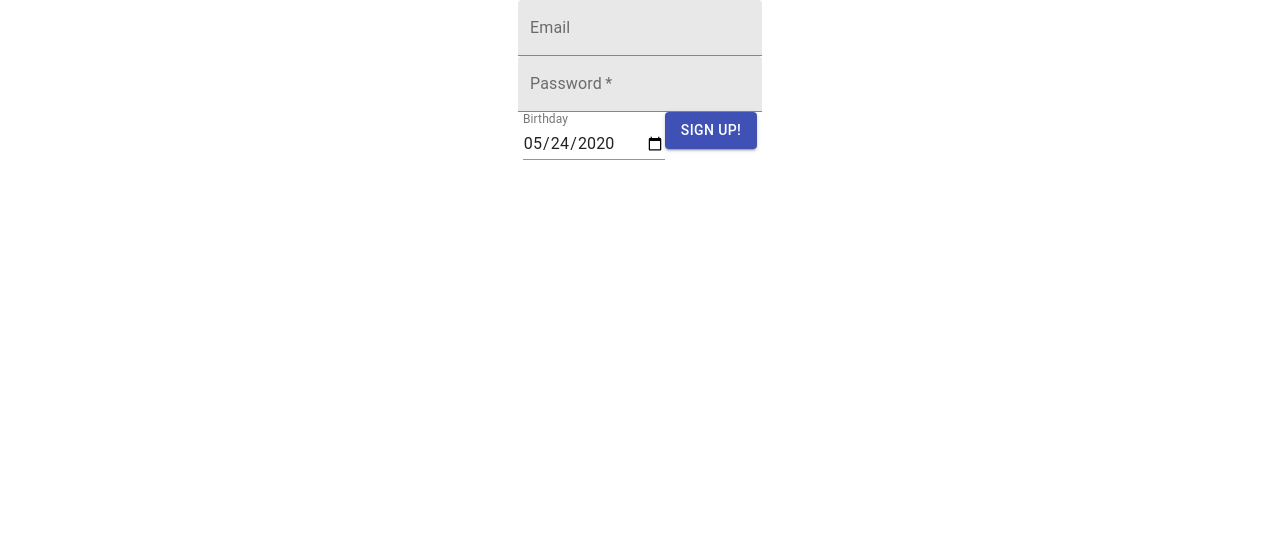
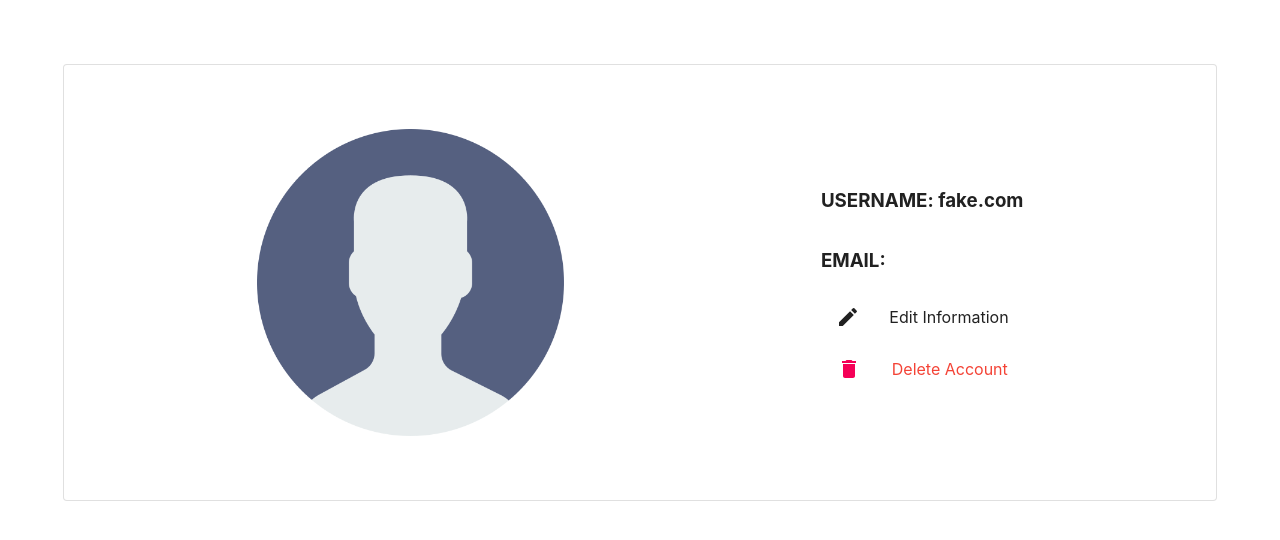
Before and after one commit to dreyuy/front-end, a React (Create React App) app in the folder med-cabinet/: page /protected in a window 1280 px wide. Shown: the top 540 px of the page. Built offline with nearby package versions, Linux system fonts and the light colour scheme.

Commit message:
got the delete pop up 80% there

```diff
--- a/med-cabinet/src/App.css
+++ b/med-cabinet/src/App.css
@@ -11,17 +11,6 @@
   .App-logo {
     animation: App-logo-spin infinite 20s linear;
   }
-}
-
-.App-header {
-  background-color: #282c34;
-  min-height: 100vh;
-  display: flex;
-  flex-direction: column;
-  align-items: center;
-  justify-content: center;
-  font-size: calc(10px + 2vmin);
-  color: white;
 }
 
 .App-link {
@@ -51,15 +40,10 @@
   margin: 5% auto;
 }
 
-#profile-img {
-  width: 30%;
-  overflow: none;
-}
-
 .profile-card {
   width: 80%;
-  height: 500px;
-  margin: 0 auto;
+  padding: 5%;
+  margin: 5% auto;
   display: flex;
   justify-content: space-around;
   align-items: center;
@@ -80,3 +64,46 @@
 .delete-profile-text {
   color: #f44336;
 }
+
+.profile-card-gray {
+  background-color: gray;
+}
+
+.delete-background {
+  background-color: gray;
+  display: none;
+}
+
+.delete-are-you-sure {
+  margin: 0 auto;
+  position: absolute;
+  top: 0;
+  left: 10%;
+  width: 80%;
+  height: 40%;
+  margin: 10% auto;
+  display: flex;
+  justify-content: space-around;
+  align-items: center;
+  opacity: .8;
+}
+
+.delete-are-you-sure p {
+  font-size: 2rem;
+}
+
+#profile-img {
+  width: 30%;
+  overflow: none;
+}
+
+
+#gray-out-background {
+  background-color: gray;
+}
+
+#img-gray-out-background {
+  width: 30%;
+  overflow: none;
+  opacity: .2;
+}
--- a/med-cabinet/src/App.js
+++ b/med-cabinet/src/App.js
@@ -12,11 +12,11 @@ function App() {
   return (
     <Router>
       <div className="App">
-        <Register />
+        {/* <Register /> */}
         {/* <Login />
         <PrivateRoute exact path='/protected' component={null}/> */}
-        {/* <TreatmentForm />
-        <Profile /> */}
+        {/* <TreatmentForm /> */}
+        <Profile />
       </div>
     </Router>
   );
--- a/med-cabinet/src/components/Profile.js
+++ b/med-cabinet/src/components/Profile.js
@@ -1,4 +1,4 @@
-import React from 'react';
+import React, { useState } from 'react';
 import Card from '@material-ui/core/Card';
 import { CardMedia } from '@material-ui/core';
 import EditIcon from '@material-ui/icons/Edit';
@@ -7,16 +7,27 @@ import { connect } from 'react-redux';
 
 const Profile = (props) => {
     const {username, email} = props;
+    const [isClicked, setIsClick] = useState(false);
 
     const clickHandler = (evt) => {
         evt.preventDefault();
     }
 
+    const deleteHandler = (evt) => {
+        evt.preventDefault();
+        setIsClick(true);
+    }
+
     return (
-        <Card className='profile-card' variant='outlined'>
+        <>
+        <div id={isClicked ? 'gray-out-background' : null}>
+        <Card
+        className={isClicked ? 'profile-card gray' : 'profile-card'}
+        id={isClicked ? 'gray-out-background' : null}
+        variant='outlined'>
             <CardMedia
             component='img'
-            id='profile-img'
+            id={isClicked ? 'img-gray-out-background' : 'profile-img'}
             src={require('/Users/davidgold/Documents/lambdaSchool/projects/unit 3/build-week/front-end/med-cabinet/src/assets/Empty User.png')}
             />
             <div className='profile-credentials-div'>
@@ -24,10 +35,18 @@ const Profile = (props) => {
                 <h3>EMAIL: {email}</h3>
                 <div>
                     <span onClick={null} className='profile-adjustment-links'><EditIcon/><p>Edit Information</p></span>
-                    <span onClick={null} className='profile-adjustment-links'><DeleteIcon color='secondary'/><p className='delete-profile-text'>Delete Account</p></span>
+                    <span onClick={deleteHandler} className='profile-adjustment-links'><DeleteIcon color='secondary'/><p className='delete-profile-text'>Delete Account</p></span>
                 </div>
             </div>
         </Card>
+        {isClicked && <Card className='delete-are-you-sure'>
+            Are you sure?
+            <span>Yes</span>
+            <span>No</span>
+        </Card>}
+        </div>
+        </>
+
     )
 }
 
```
